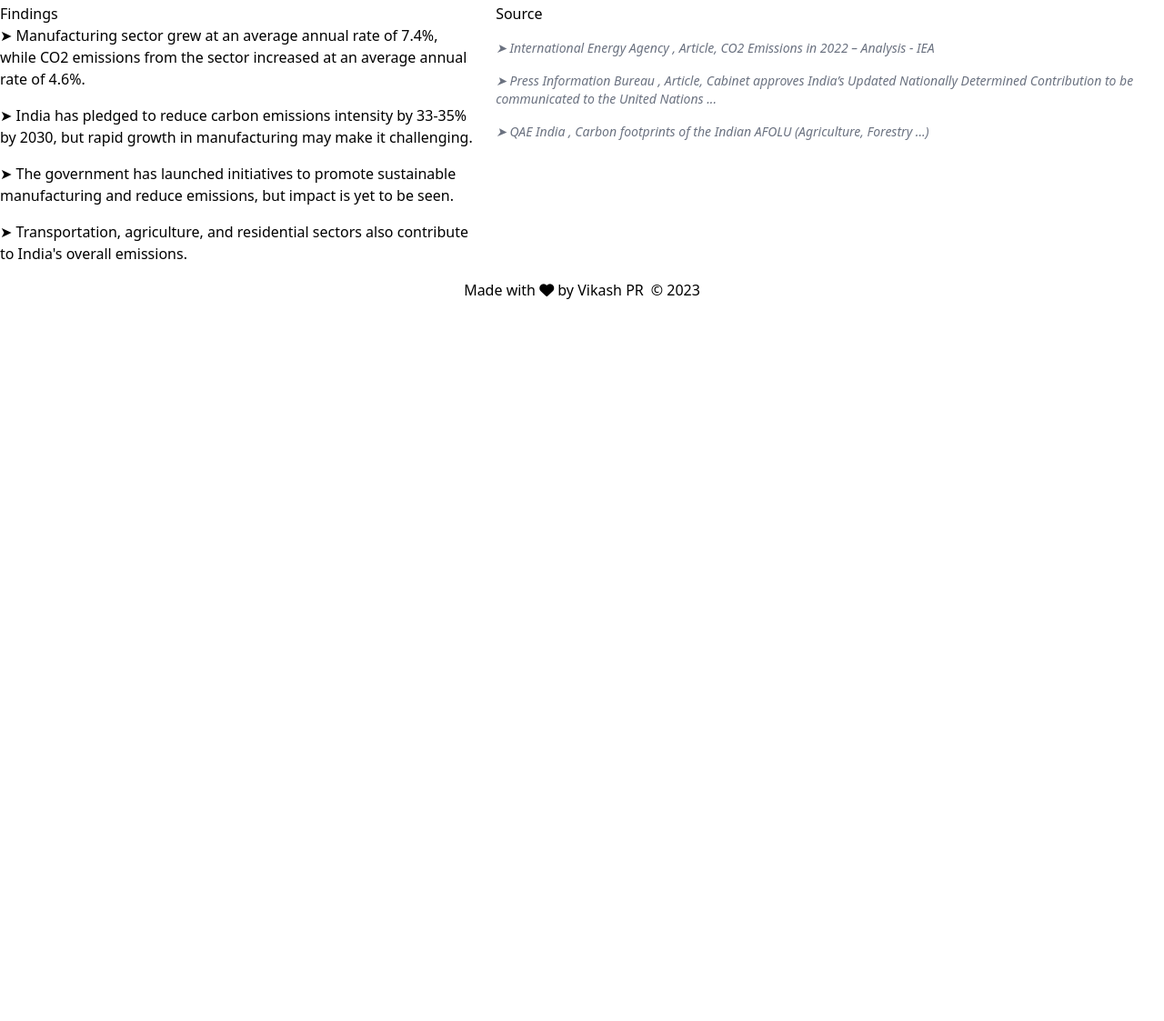
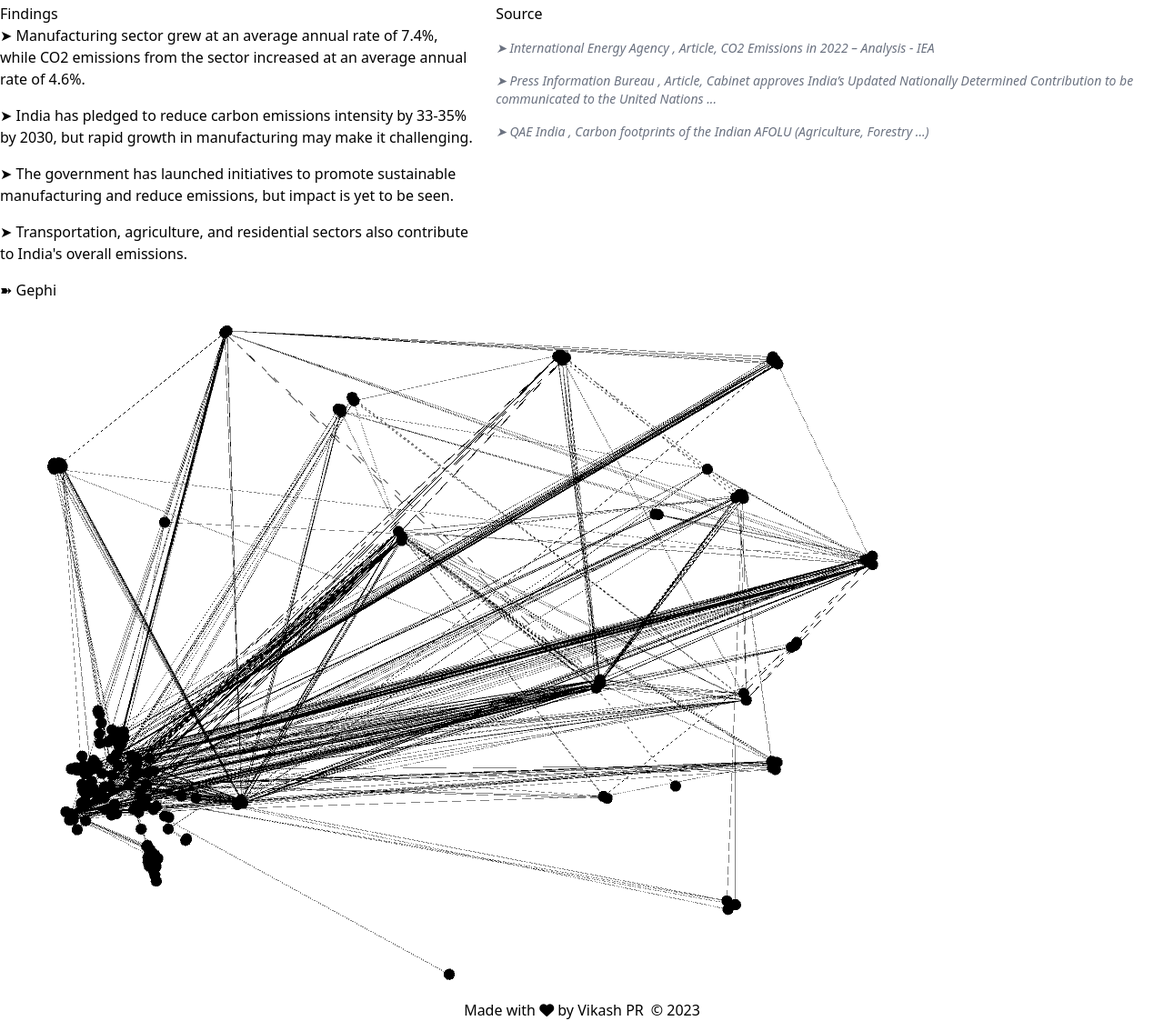
Before and after one commit to VikashPR/18CSE301J_RA2011003010737, a website with bundled scripts: page index.html in a window 1280 px wide. Shown: the part 6403-7526 px from the top of the page at 91% size. Before the commit the page ends 6734 px from the top, so only its background shows below. Built offline with nearby package versions, Linux system fonts and the light colour scheme.

Commit message:
feat: gephi add

```diff
--- a/assets/styles/style.css
+++ b/assets/styles/style.css
@@ -89,7 +89,8 @@ p {
 .sector-gdp,
 .fin_min-word_cloud,
 .manufacturing-d3,
-.manufacturing-co2-d3 {
+.manufacturing-co2-d3,
+.gephi-container {
   padding: 100px;
   height: 100%;
   width: 100%;
@@ -205,3 +206,13 @@ div.tooltip {
 .manufacturing-co2-chart {
   margin-left: 18%;
 }
+
+/* Gephi */
+
+
+.gephi-container img {
+  width: 100%;
+  max-width: 700px;
+  margin: 0 auto;
+  border-radius: 20px;
+}
--- a/index.html
+++ b/index.html
@@ -630,6 +630,11 @@
             </div>
         </div>
     </section>
+<section class="gephi-container">
+    <h1 class="title"><span>➽</span> Gephi </h1>
+    <img src="./assets/images/gephi.png" alt="">
+</section>
+
 <footer>
     <!-- Copy right and made with love -->
 
```
Also changed, not shown: assets/images/gephi.png (added).
